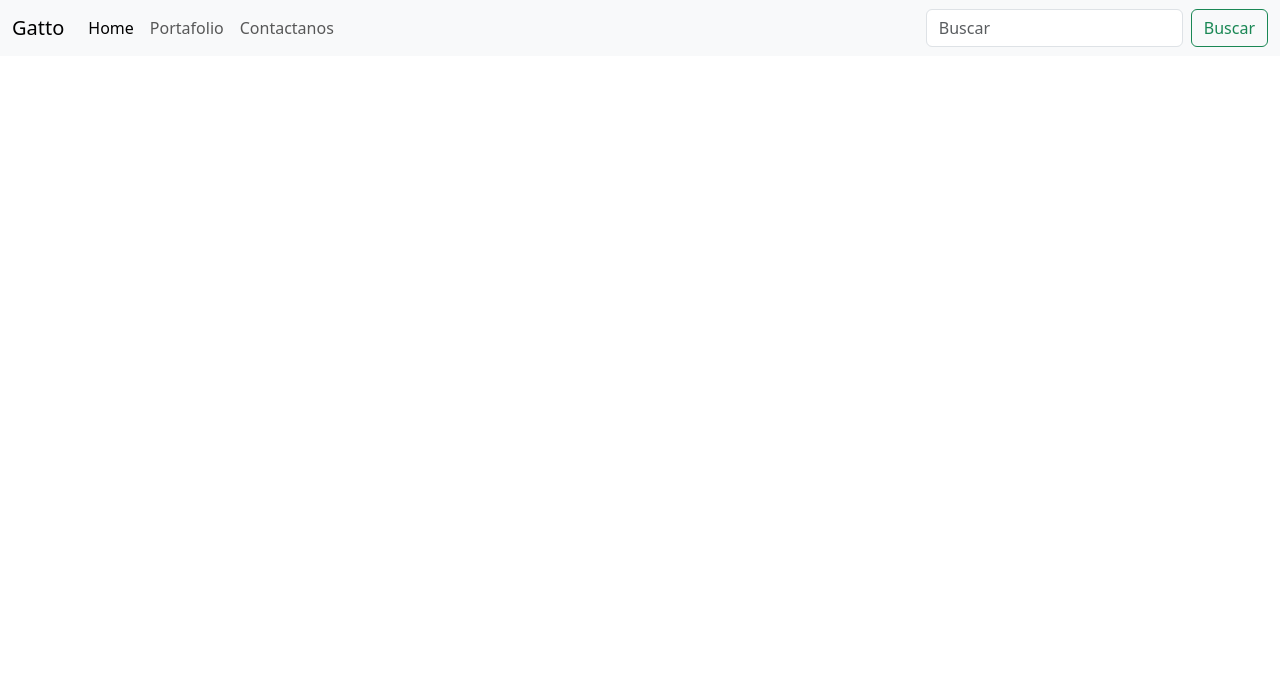
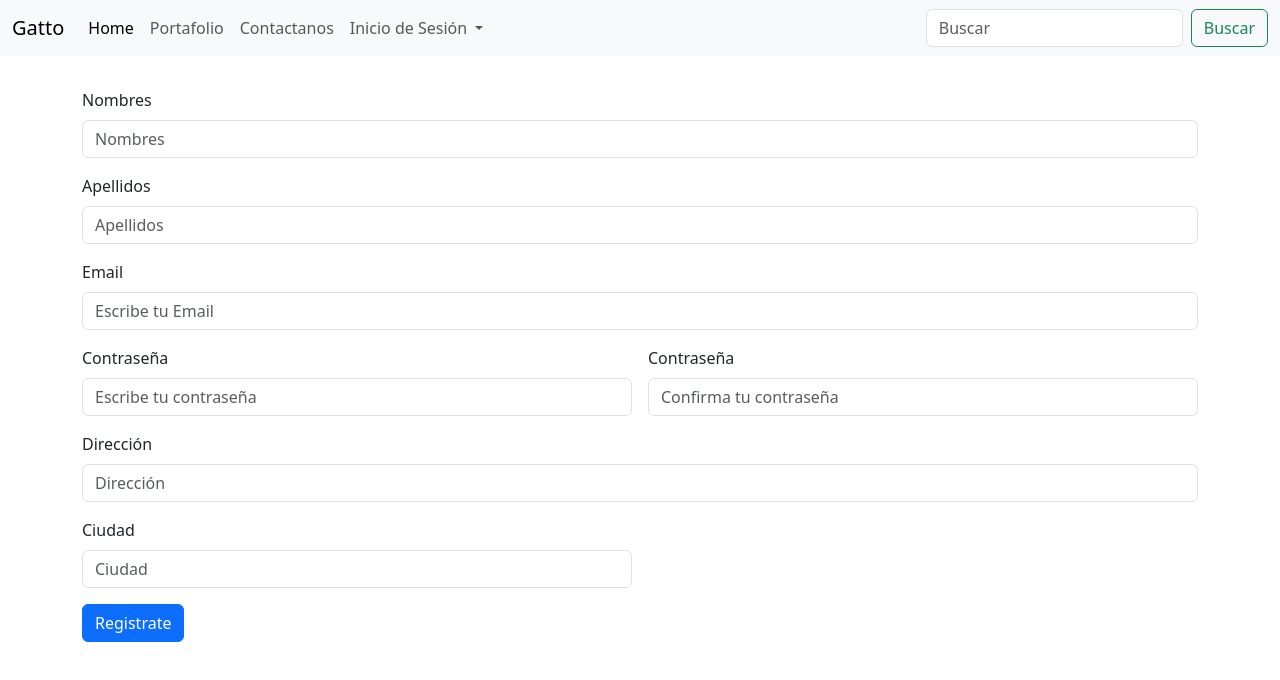
Before and after one commit to LetraDeGato/Proyecto-E-comeers, a plain HTML site: page Logup.html in a window 1280 px wide. Drawn offline with nearby package versions, Linux system fonts and the light colour scheme.

Commit message:
Update Logup

```diff
--- a/Logup.html
+++ b/Logup.html
@@ -21,7 +21,7 @@
 </head>
 
 <body>
-    <nav class="navbar navbar-expand-lg bg-body-tertiary">
+  <nav class="navbar navbar-expand-lg bg-body-tertiary">
         <div class="container-fluid">
           <a class="navbar-brand" href="#">Gatto</a>
           <button class="navbar-toggler" type="button" data-bs-toggle="collapse" data-bs-target="#navbarSupportedContent" aria-controls="navbarSupportedContent" aria-expanded="false" aria-label="Toggle navigation">
@@ -38,6 +38,17 @@
               <li class="nav-item">
                 <a class="nav-link" href="#">Contactanos</a>
               </li>
+              <li class="nav-item dropdown">
+                <a class="nav-link dropdown-toggle" href="#" role="button" data-bs-toggle="dropdown" aria-expanded="false">
+                  Inicio de Sesión
+                </a>
+                <ul class="dropdown-menu">
+                  <li><a class="dropdown-item" href="#">Iniciar sesion</a></li>
+                  <li><a class="dropdown-item" href="#">Registrate</a></li>
+                  <li><hr class="dropdown-divider"></li>
+                  <li><a class="dropdown-item" href="#">Mundo</a></li>
+                </ul>
+              </li>
             </ul>
             <form class="d-flex" role="search">
               <input class="form-control me-2" type="search" placeholder="Buscar" aria-label="Search">
@@ -45,6 +56,49 @@
             </form>
           </div>
         </div>
-    </nav>
+  </nav>
+  <div class="container">
+    <form class="row g-3 mt-3">
+
+      <div class="col-12">
+        <label for="inputName" class="form-label">Nombres</label>
+        <input type="text" class="form-control" id="inputName" placeholder="Nombres">
+      </div>
+
+      <div class="col-12">
+        <label for="inputLastname" class="form-label">Apellidos</label>
+        <input type="text" class="form-control" id="inputLastname" placeholder="Apellidos">
+      </div>
+
+      <div class="col-12">
+        <label for="emailImput" class="form-label">Email</label>
+        <input type="email" class="form-control" id="emailImput" placeholder="Escribe tu Email">
+      </div> <br>
+
+      <div class="col-6">
+        <label for="inputPass" class="form-label">Contraseña</label>
+        <input type="password" class="form-control" id="inputPass" placeholder="Escribe tu contraseña">
+      </div>
+      <div class="col-6">
+        <label for="inputPassconfirmation" class="form-label">Contraseña</label>
+        <input type="password" class="form-control" id="inputPassconfirmation" placeholder="Confirma tu contraseña">
+      </div>
+
+      <div class="col-12">
+        <label for="inputAddress" class="form-label">Dirección</label>
+        <input type="text" class="form-control" id="inputAddress" placeholder="Dirección">
+      </div>
+
+      <div class="col-6">
+        <label for="cityInput" class="form-label">Ciudad</label>
+        <input type="text" class="form-control" id="cityInput" placeholder="Ciudad">
+      </div>
+
+      <div class="col-12">
+        <button type="submit" class="btn btn-primary"> Registrate </button>
+      </div>
+
+    </form>
+  </div>
 
 </body>
```
